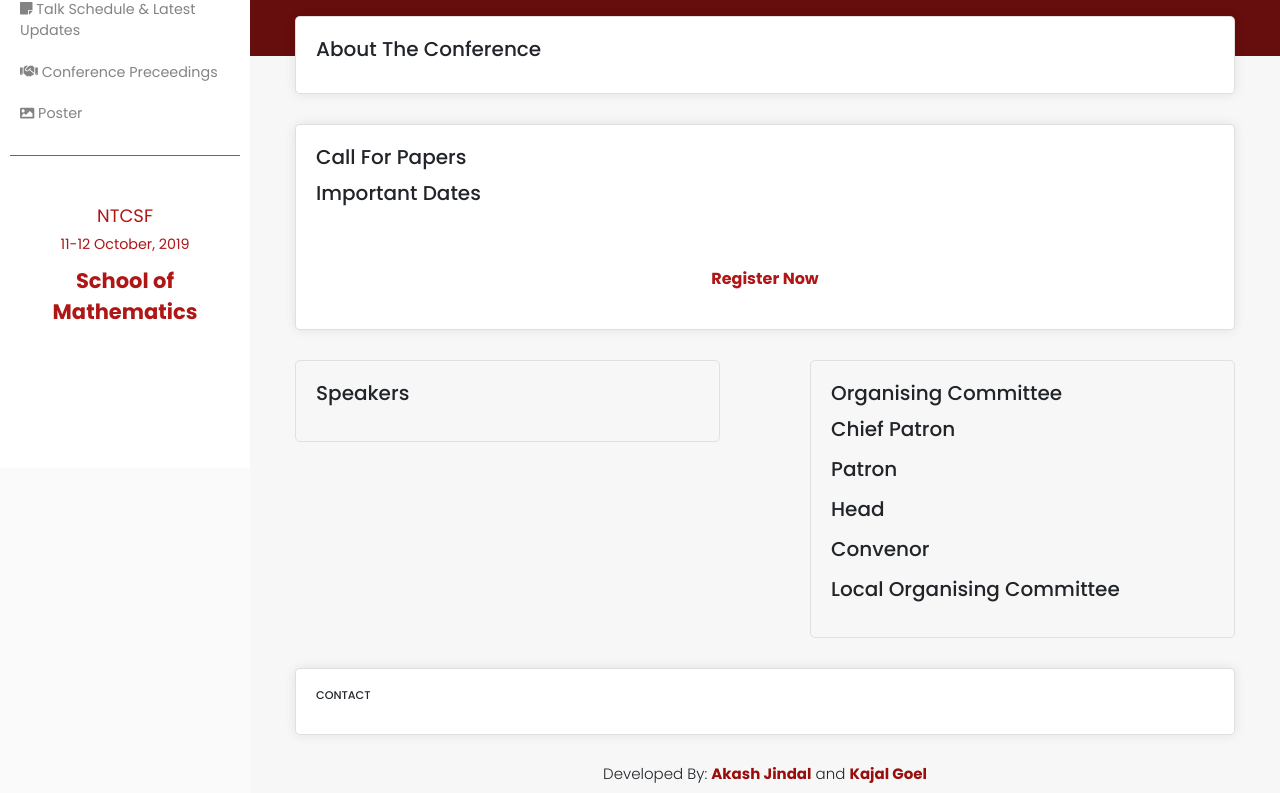
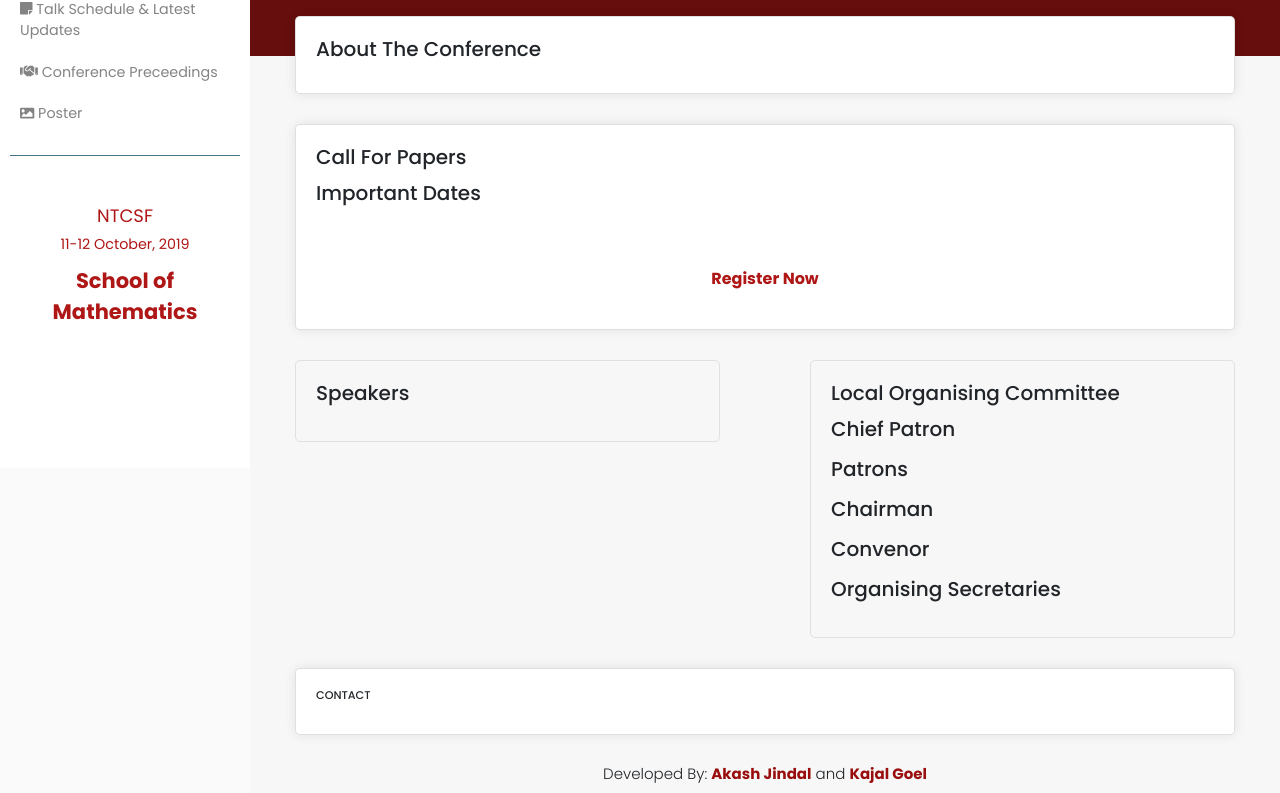
Before and after one commit to akashjindal347/thapar-ntcsf2019, a Django app: page / in a window 1280 px wide. Shown: the part 332-1125 px from the top of the page. Run offline with Django 3.2, Linux system fonts and the light colour scheme; data that the repository does not hold is empty; some libraries are stand-ins or nearby versions.

Commit message:
UI Fixes

```diff
--- a/blog/templates/blog/index.html
+++ b/blog/templates/blog/index.html
@@ -220,7 +220,7 @@
 
                                 <div class="card" style=" margin-left: 30px; margin-bottom: 30px; margin-right: 30px;  border-radius: 5px;  background: transparent; border: 1px solid rgba(163, 163, 163, 0.274); ">
                                         <div class="card-body">
-                                                <h5 class="card-title">Organising Committee</h5>
+                                                <h5 class="card-title">Local Organising Committee</h5>
 
                                                 <h5 class="card-title">Chief Patron</h5>
                                                 {% if user.is_authenticated %}
@@ -242,7 +242,7 @@
 
                                          </ul>
 
-                                         <h5 class="card-title"> Patron</h5>
+                                         <h5 class="card-title"> Patrons</h5>
                                                 {% if user.is_authenticated %}
                                                 <a href="{% url 'new-patron' %}" style="background-color: rgb(138, 13, 13); border: none; border-radius:0;font-size: 10px; margin-bottom: 10px; margin-top: 5px;" class="btn btn-primary">Add</a>
                                                 {% endif %}
@@ -263,7 +263,7 @@
                                          </ul>
 
 
-                                         <h5 class="card-title">Head</h5>
+                                         <h5 class="card-title">Chairman</h5>
                                                 {% if user.is_authenticated %}
                                                 <a href="{% url 'new-head' %}" style="background-color: rgb(138, 13, 13); border: none; border-radius:0;font-size: 10px; margin-bottom: 10px; margin-top: 5px;" class="btn btn-primary">Add</a>
                                                 {% endif %}
@@ -303,7 +303,7 @@
 
                                          </ul>
 
-                                         <h5 class="card-title">Local Organising Committee</h5>
+                                         <h5 class="card-title">Organising Secretaries</h5>
                                                 {% if user.is_authenticated %}
                                                 <a href="{% url 'new-organiser' %}" style="background-color: rgb(138, 13, 13); border: none; border-radius:0;font-size: 10px; margin-bottom: 10px; margin-top: 5px;" class="btn btn-primary">Add</a>
                                                 {% endif %}
```
Also changed, not shown: 4 other files.
